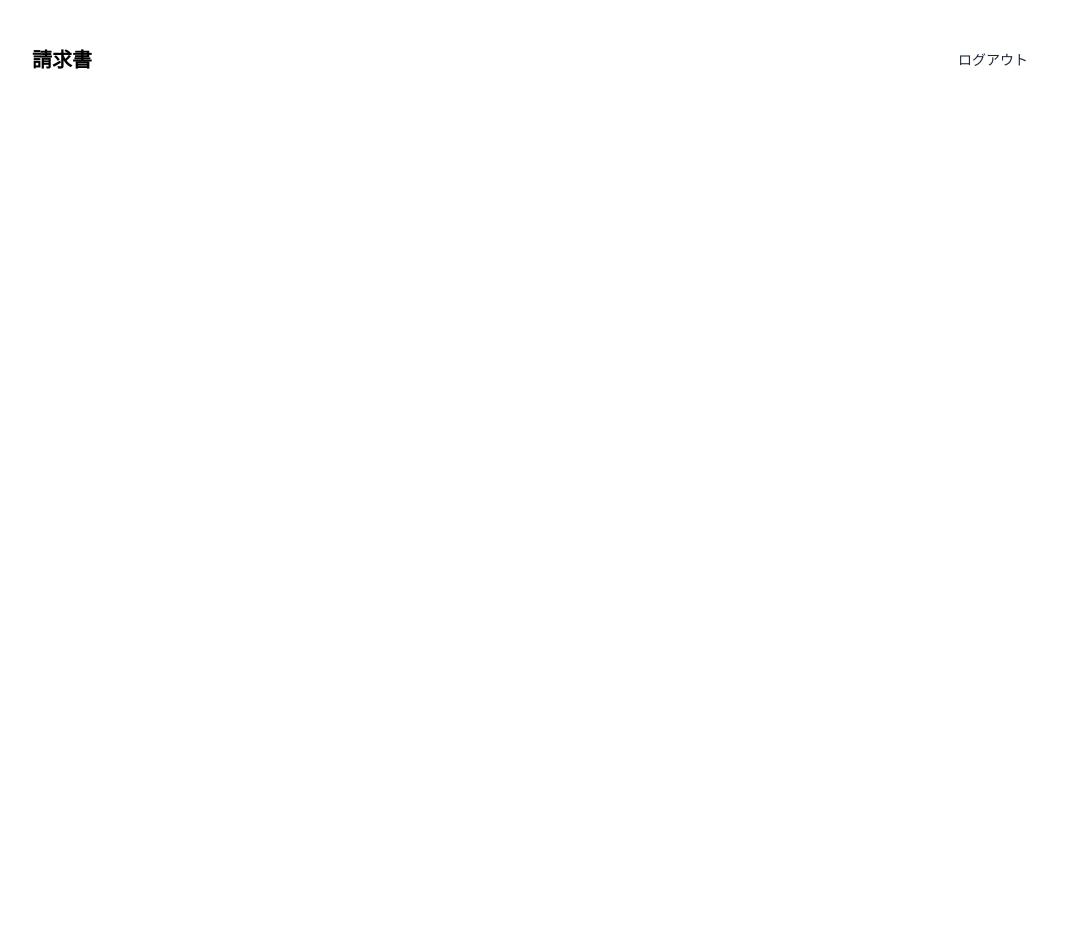
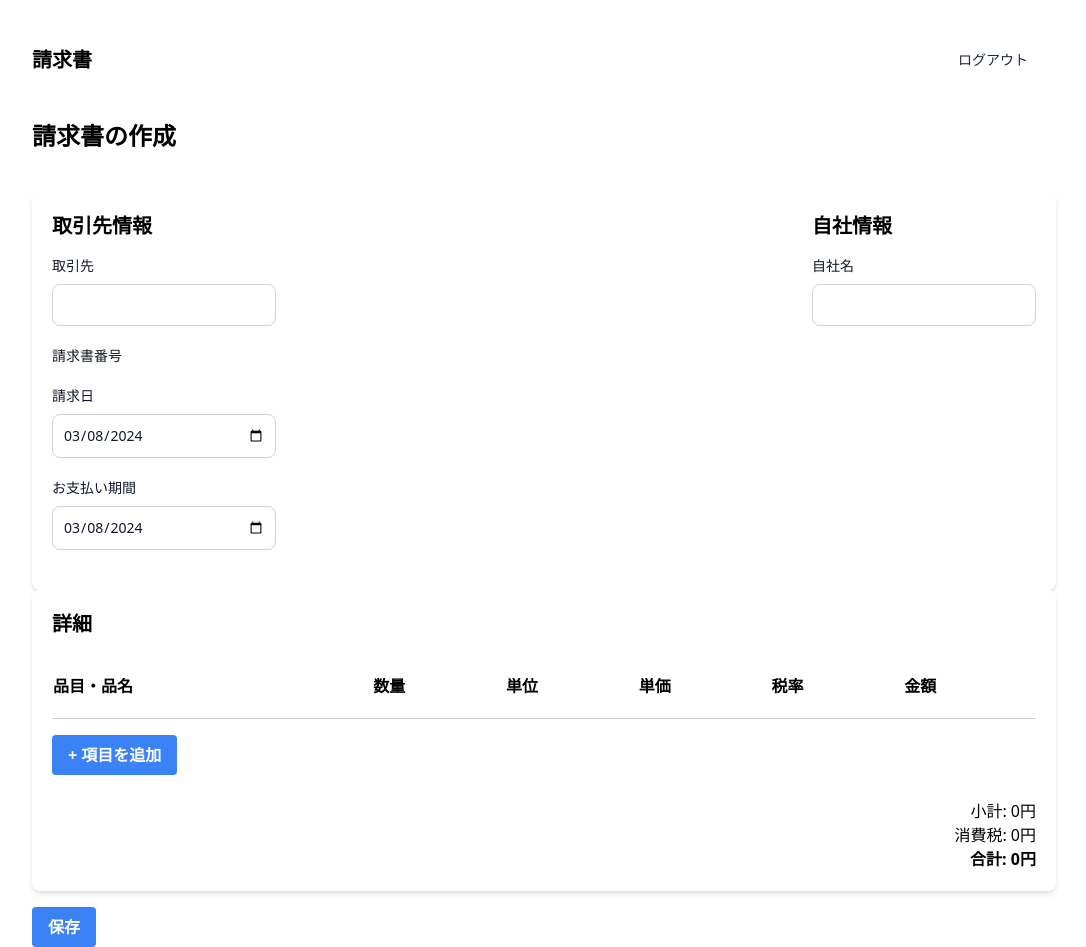
Before and after one commit to koooommmm/invoice-app, a React (Create React App) app in the folder frontend/: page /create-invoice in a window 1280 px wide. Before the commit this address had no page. Shown: the whole page, without its empty margins (96-1182 px from the left). Before the commit the page ends 800 px from the top, so only its background shows below. Built offline with nearby package versions, Linux system fonts and the light colour scheme.

Commit message:
update: 作成画面の追加

```diff
--- a/frontend/src/App.js
+++ b/frontend/src/App.js
@@ -1,5 +1,6 @@
 import React from "react";
 import { Route, BrowserRouter as Router, Routes } from "react-router-dom";
+import InvoiceCreate from "./components/InvoiceCreate";
 import InvoiceDetail from "./components/InvoiceDetail";
 import InvoiceList from "./components/InvoiceList";
 import InvoiceUpdate from "./components/InvoiceUpdate";
@@ -17,6 +18,7 @@ function App() {
             path="/invoice/:invoiceId/update"
             element={<InvoiceUpdate />}
           />
+          <Route path="/create-invoice" element={<InvoiceCreate />} />
         </Routes>
       </Router>
     </DataProvider>
--- /dev/null
+++ b/frontend/src/components/InvoiceCreate.js
@@ -0,0 +1,15 @@
+import React from "react";
+import InvoiceForm from "./InvoiceForm";
+
+const InvoiceCreate = () => {
+  return (
+    <div className="max-w-5xl mx-auto mt-10">
+      <div className="flex justify-between items-center mb-6">
+        <h1 className="text-2xl font-bold">請求書の作成</h1>
+      </div>
+      <InvoiceForm></InvoiceForm>
+    </div>
+  );
+};
+
+export default InvoiceCreate;
--- a/frontend/src/components/InvoiceForm.js
+++ b/frontend/src/components/InvoiceForm.js
@@ -1,19 +1,42 @@
-import React, { useState } from "react";
+import React, { useEffect, useState } from "react";
 import { useNavigate, useParams } from "react-router-dom";
 import { useData } from "../models/DataContext";
 
 const InvoiceForm = () => {
-  const { invoices, updateInvoice } = useData();
+  const { invoices, updateInvoice, addInvoice } = useData();
   let { invoiceId } = useParams();
-  const navigation = useNavigate();
-  const invoiceData = invoices.find(
-    (inv) => inv.id === parseInt(invoiceId, 10)
-  );
+  const navigate = useNavigate();
 
-  const [invoice, setInvoice] = useState({
-    ...invoiceData,
-    items: [...invoiceData.items],
-  });
+  // 請求書の初期データを決定します
+  const getInitialInvoiceData = () => {
+    if (invoiceId) {
+      const invoiceData = invoices.find(
+        (inv) => inv.id === parseInt(invoiceId, 10)
+      );
+      return {
+        ...invoiceData,
+        items: [...invoiceData.items],
+        billingDate: new Date(invoiceData.billingDate),
+        dueDate: new Date(invoiceData.dueDate),
+      };
+    } else {
+      // 新規作成時の空の請求書データ
+      return {
+        companyName: "",
+        id: null,
+        billingDate: new Date(),
+        dueDate: new Date(),
+        items: [],
+      };
+    }
+  };
+
+  const [invoice, setInvoice] = useState(getInitialInvoiceData);
+
+  // 新規作成時にURLのinvoiceIdが変わる場合を考慮して、依存配列にinvoiceIdを追加
+  useEffect(() => {
+    setInvoice(getInitialInvoiceData());
+  }, [invoiceId]);
 
   // 明細を追加する関数
   const addInvoiceItem = (event) => {
@@ -71,8 +94,12 @@ const InvoiceForm = () => {
 
   const handleSubmit = (event) => {
     event.preventDefault();
-    updateInvoice(invoiceId, invoice); // invoices配列を更新する疑似関数
-    navigation(`/invoice/${invoiceId}`); // 保存後に請求書リストページに遷移
+    if (invoiceId) {
+      updateInvoice(invoiceId, invoice);
+    } else {
+      addInvoice(invoice); // 新規請求書を追加する疑似関数
+    }
+    navigate(`/invoice/${invoice.id}`);
   };
 
   return (
--- a/frontend/src/models/DataContext.js
+++ b/frontend/src/models/DataContext.js
@@ -1,6 +1,6 @@
 import React, { createContext, useContext, useState } from "react";
-import Invoice from "./Invoice"; // Invoice クラスのパスを正しく指定してください
-import InvoiceItem from "./InvoiceItem"; // InvoiceItem クラスのパスを正しく指定してください
+import Invoice from "./Invoice";
+import InvoiceItem from "./InvoiceItem";
 
 const DataContext = createContext();
 
@@ -16,23 +16,31 @@ export const DataProvider = ({ children }) => {
     ]),
   ]);
 
-  // データを更新する関数
   const updateInvoice = (id, updatedInvoice) => {
-    console.log(updatedInvoice);
-    console.log(id);
-    setInvoices((prevInvoices) => {
-      const newInvoices = [updatedInvoice, updatedInvoice];
-      console.log(newInvoices); // 更新後の状態を確認
-      return newInvoices;
-    });
+    setInvoices((prevInvoices) =>
+      prevInvoices.map((inv) => (inv.id === id ? updatedInvoice : inv))
+    );
+  };
+
+  const addInvoice = (newInvoice) => {
+    console.log(newInvoice);
+    // setInvoices((prevInvoices) => {
+    //   // 新しいIDを決定する
+    //   const newId =
+    //     prevInvoices.length > 0
+    //       ? Math.max(...prevInvoices.map((inv) => inv.id)) + 1
+    //       : 1;
+    //   // 新しい請求書オブジェクトにIDをセットする
+    //   const invoiceToAdd = new Invoice(newId, ...newInvoice);
+    //   return [...prevInvoices, invoiceToAdd];
+    // });
   };
 
   return (
-    <DataContext.Provider value={{ invoices, updateInvoice }}>
+    <DataContext.Provider value={{ invoices, updateInvoice, addInvoice }}>
       {children}
     </DataContext.Provider>
   );
 };
 
-// Contextを利用するためのカスタムフック
 export const useData = () => useContext(DataContext);
```
